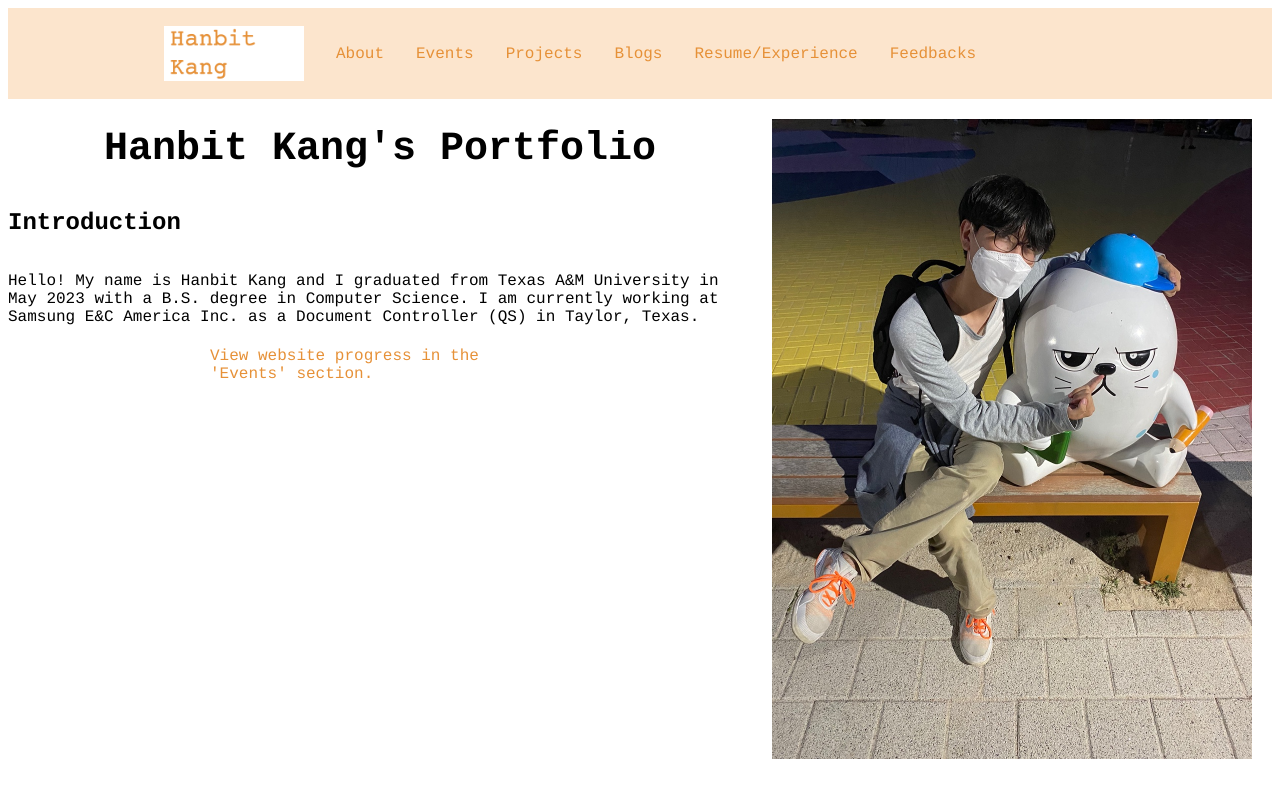
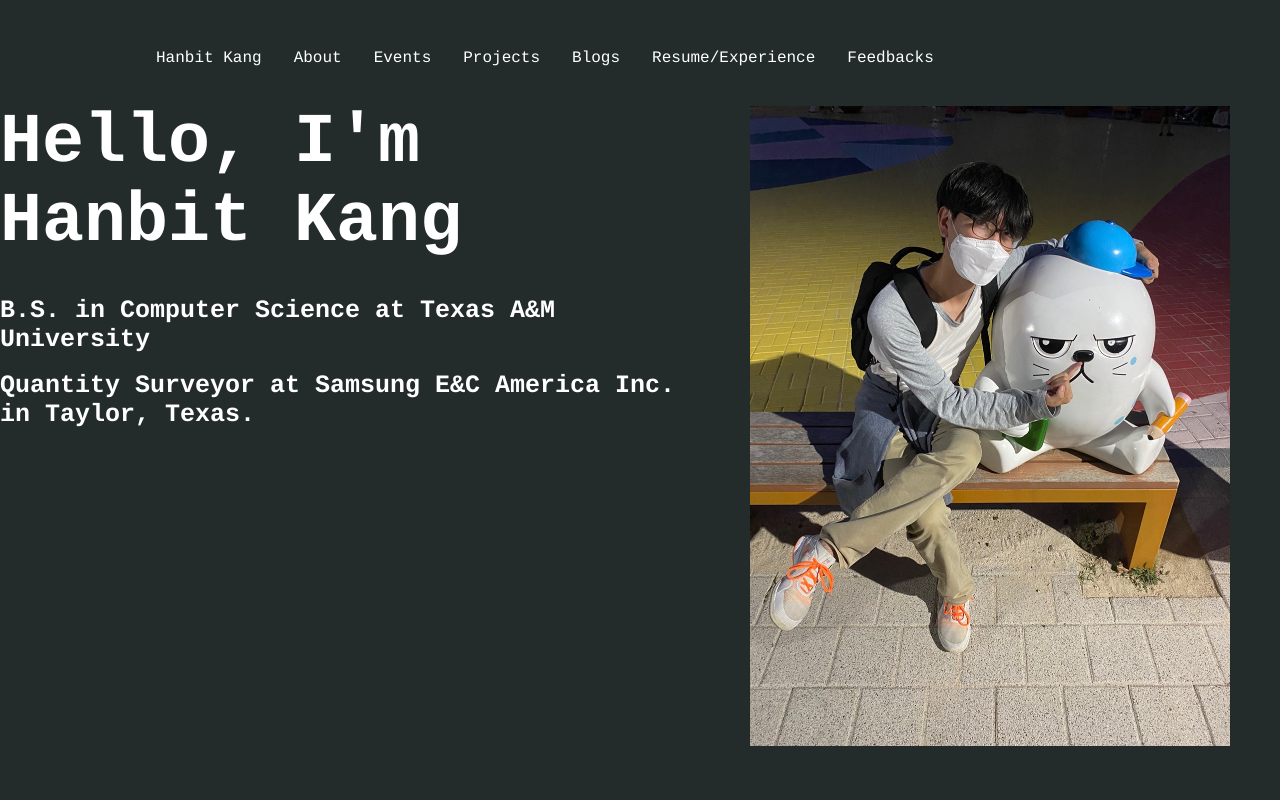
Before and after one commit to HanbitKang314ano/HanbitKang314ano.github.io, a React (Create React App) app in the folder my-app/: page / in a window 1280 px wide. Shown: the top 800 px of the page. Built offline with nearby package versions, Linux system fonts and the light colour scheme.

Commit message:
changed frontend design, still work in progress

```diff
--- a/my-app/src/App.css
+++ b/my-app/src/App.css
@@ -1,5 +1,5 @@
 .App {
-  text-align: center;
+  background-color: #232B2B;
 }
 
 .App-logo {
@@ -14,18 +14,18 @@
 }
 
 .App-header {
-  background-color: #282c34;
+  background-color: #232B2B;
   min-height: 100vh;
   display: flex;
   flex-direction: column;
   align-items: center;
   justify-content: center;
   font-size: calc(10px + 2vmin);
-  color: white;
+  color: #232B2B;
 }
 
 .App-link {
-  color: #61dafb;
+  color: #232B2B;
 }
 
 @keyframes App-logo-spin {
--- a/my-app/src/components/Navbar/NavbarElements.js
+++ b/my-app/src/components/Navbar/NavbarElements.js
@@ -4,10 +4,11 @@ import styled from 'styled-components';
 
 export const Nav = styled.nav`
   position: sticky;
-  top: 8px;
+  top: 30px;
+  bottom: 30px;
   left: 0;
-  background: #FCE5CD;
-  height: 85px;
+  background: #232B2B;
+  height: 50px;
   display: flex;
   justify-content: space-between;
   padding: 0.2rem calc((100vw - 1000px) / 2);
@@ -17,7 +18,7 @@ export const Nav = styled.nav`
 `;
 
 export const NavLink = styled(Link)`
-  color: #E69138;
+  color: #FFFFFF;
   display: flex;
   align-items: center;
   text-decoration: none;
@@ -25,7 +26,10 @@ export const NavLink = styled(Link)`
   height: 100%;
   cursor: pointer;
   &.active {
-    color: #783f04;
+    color: #FFFFFF;
+  }
+  &:hover {
+    background-color: #1A2421;
   }
   font-family: Courier, monospace;
 `;
--- a/my-app/src/components/Navbar/index.js
+++ b/my-app/src/components/Navbar/index.js
@@ -7,7 +7,6 @@ import {
   NavBtn,
   NavBtnLink,
 } from './NavbarElements';
-import logo from '../../images/Logo.png';
 
 const Navbar = () => {
   return (
@@ -17,7 +16,7 @@ const Navbar = () => {
 
         <NavMenu>
           <NavLink to="/">
-            <img style={{ width: '140px', height: 'auto', float: 'left' }} src={logo} alt="Logo" />
+            Hanbit Kang
           </NavLink>
           <NavLink to='/about'>
             About
--- a/my-app/src/index.css
+++ b/my-app/src/index.css
@@ -5,9 +5,14 @@ body {
     sans-serif;
   -webkit-font-smoothing: antialiased;
   -moz-osx-font-smoothing: grayscale;
+  background-color: #232B2B;
 }
 
 code {
   font-family: source-code-pro, Menlo, Monaco, Consolas, 'Courier New',
     monospace;
 }
+
+head {
+  background-color: #232B2B;
+}
--- a/my-app/src/index.js
+++ b/my-app/src/index.js
@@ -1,5 +1,6 @@
 import React from 'react';
 import App from './App';
+import './index.css';
 import { createRoot } from 'react-dom/client';
 
 
--- a/my-app/src/pages/index.js
+++ b/my-app/src/pages/index.js
@@ -16,7 +16,8 @@ return (
         justifyContent: 'Left',
         alignItems: 'Left',
         height: '100vh',
-        fontFamily: 'Courier, monospace'
+        fontFamily: 'Courier, monospace',
+        color: 'white'
     }}
     >
         <div
@@ -25,7 +26,8 @@ return (
             justifyContent: 'Left',
             alignItems: 'Left',
             height: '100vh',
-            fontFamily: 'Courier, monospace'
+            fontFamily: 'Courier, monospace',
+            color: 'white'
         }}
         >
             <div
@@ -35,23 +37,17 @@ return (
                     justifyContent: 'Left',
                     alignItems: 'Left',
                     height: '100vh',
-                    fontFamily: 'Courier, monospace'
+                    fontFamily: 'Courier, monospace',
+                    color: 'white'
                 }}
                 >
-                <h1 style={{fontSize: '40px', marginBottom: '0px', textAlign: 'center',}}>Hanbit Kang's Portfolio</h1>
+                <h1 style={{fontSize: '70px', marginBottom: '0px',}}>Hello, I'm Hanbit Kang</h1>
                 <br/>
-                <h2 style={{}}>Introduction</h2>
-                <p style={{ marginBottom: '0px'}}> Hello! My name is Hanbit Kang and I graduated from Texas A&M University in May 2023 with a B.S. degree in Computer Science.
-                I am currently working at Samsung E&C America Inc. as a Document Controller (QS) in Taylor, Texas. </p>
-                <br/>
-                <div style={{width: '50%', alignSelf: 'center', marginTop: '20px'}}>
-                    <NavLink to='/events' style={{height: '5%'}}>
-                        View website progress in the 'Events' section.
-                    </NavLink>
-                </div>
+                <h1 style={{ fontSize: '25px', marginBottom: '0px'}}> B.S. in Computer Science at Texas A&M University </h1>
+                <h1 style={{ fontSize: '25px', marginBottom: '0px'}}> Quantity Surveyor at Samsung E&C America Inc. in Taylor, Texas. </h1>
                 <br/>
             </div>
-            <img style={{ aspectRatio: 3/4, maxWidth: '80%', maxHeight: '80%', float: 'left', margin: '20px' }} src={profile_picture} alt="profile_picture" />
+            <img style={{ aspectRatio: 3/4, maxWidth: '90%', maxHeight: '80%', float: 'right', margin: '50px' }} src={profile_picture} alt="profile_picture" />
         </div>
         <div style={{position: 'relative', bottom: '0', left: '0', width: '100%', textAlign: 'center', padding: '10px'}}>
             <p>
@@ -60,7 +56,7 @@ return (
             <div style={{fontSize: '10px'}}>
                 <b>First Published: June 26, 2023</b>
                 <br/>
-                <b>Most Recent Update: September 3, 2023</b>
+                <b>Most Recent Update: March 16, 2024</b>
             </div>
         </div>
     </div>
```
Also changed, not shown: 1 other file (tests, documents, lock files or other folders).
